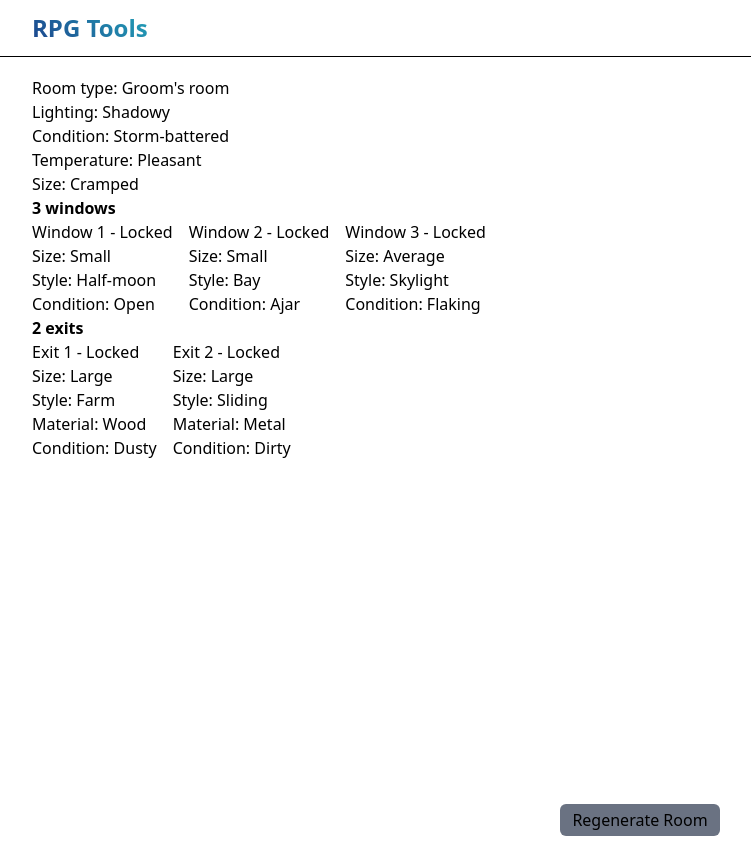
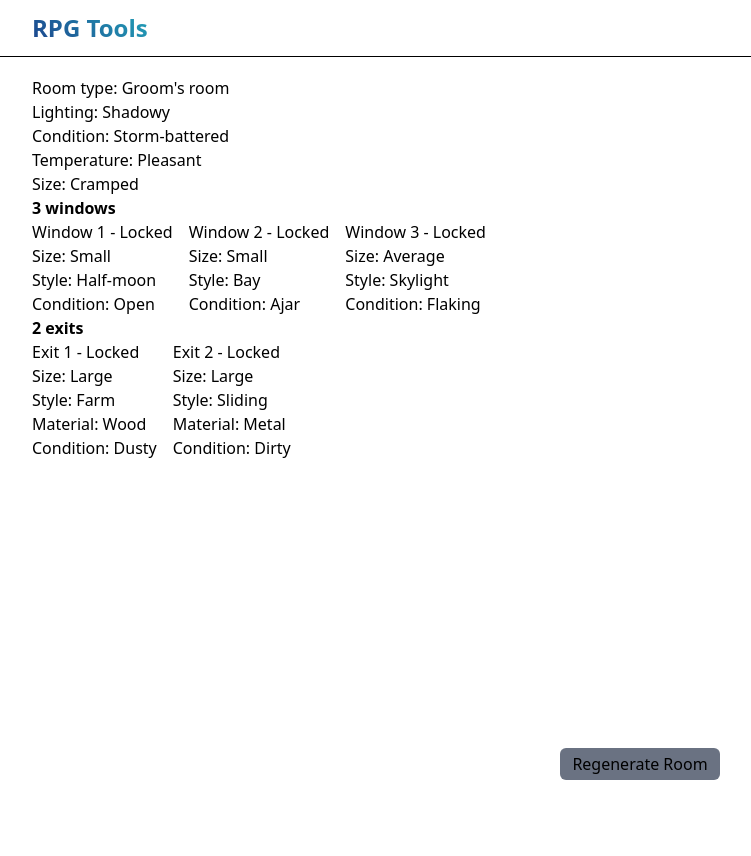
Before and after one commit to rachelschnaubelt/rpg-tools, a Next.js app: page / in a window 1280 px wide. Shown: the whole page, without its empty margins (0-751 px from the left). After the commit the page ends 800 px from the top, so only its background shows below. Built offline with nearby package versions, Linux system fonts and the light colour scheme.

Commit message:
fix: use padding for header offset

```diff
--- a/src/pages/layout.tsx
+++ b/src/pages/layout.tsx
@@ -27,7 +27,7 @@ export default function RootLayout({
       lang="en"
       className={`h-full`}>
       <body
-        style={{ marginTop: `${headerHeight}px` }}
+        style={{ paddingTop: `${headerHeight}px` }}
         className="min-h-full flex">
         <Header
           className="px-8" ref={headerRef} />
```
